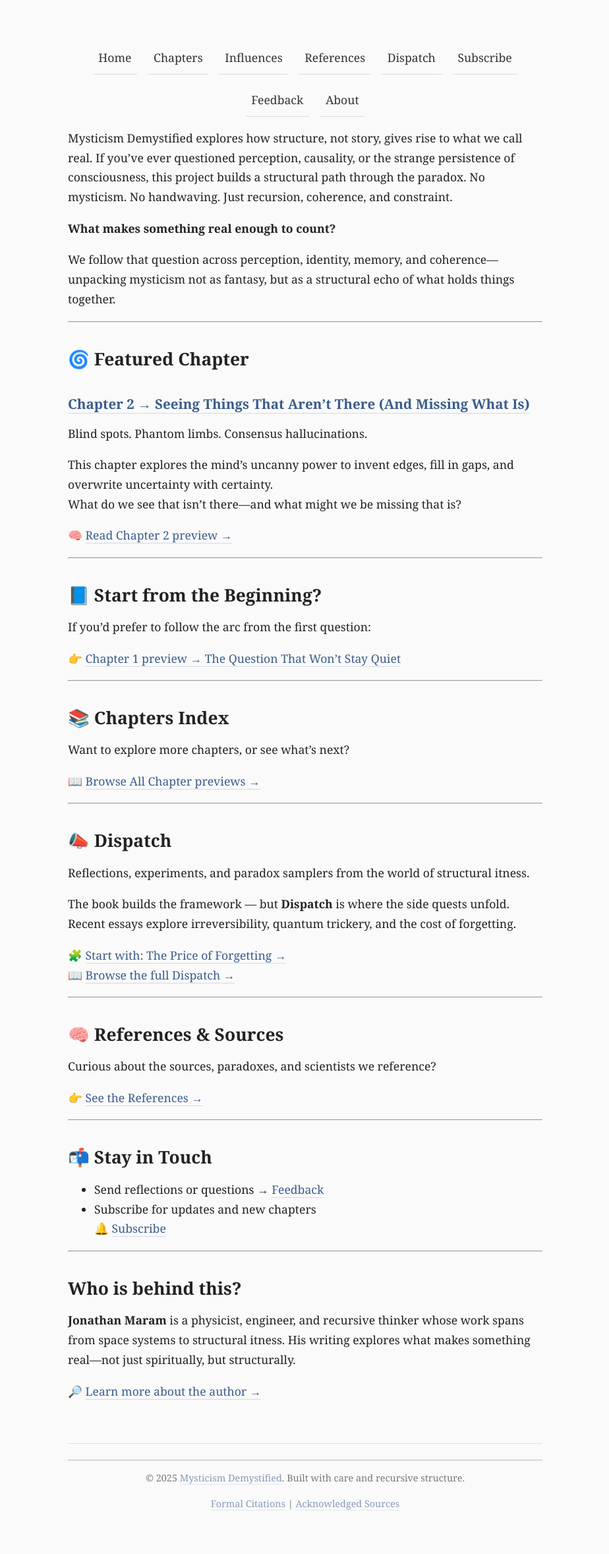
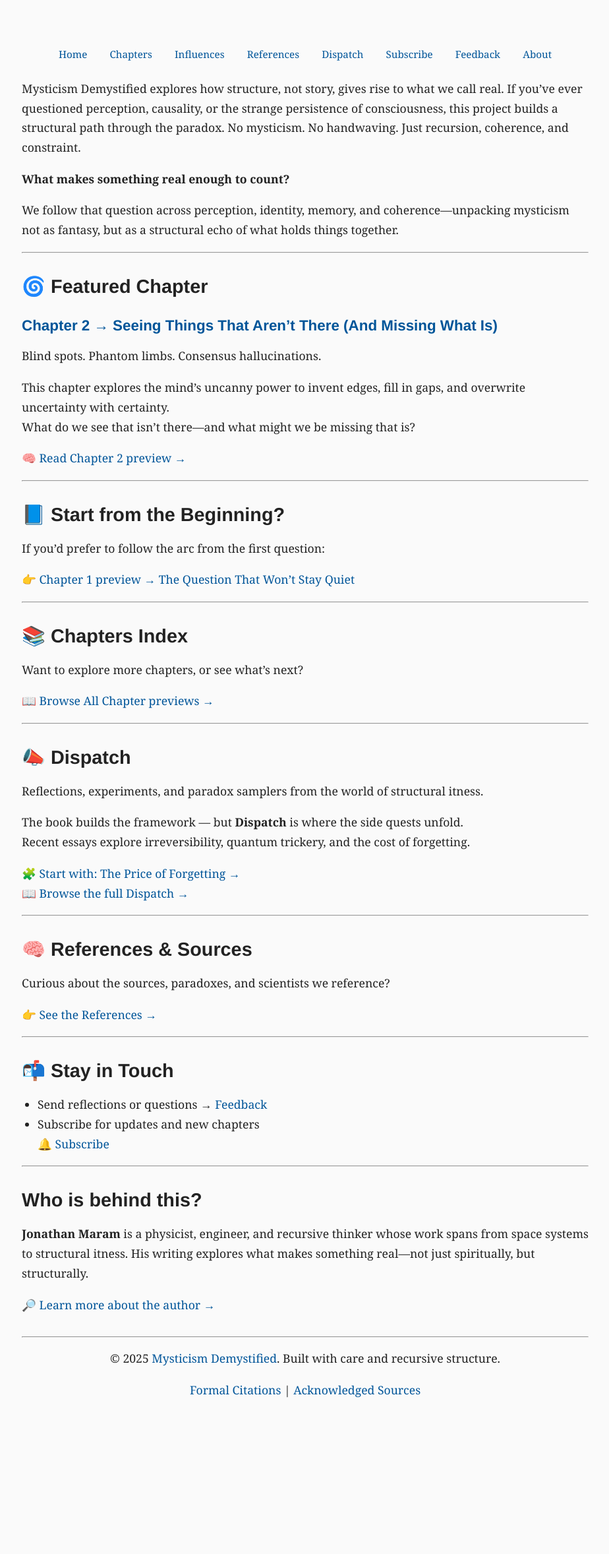
Before and after one commit to jonmmar/maram-cc-site, a Jekyll site: the page built from index.md, in a window 1280 px wide. Shown: the whole page at 66% size, without its empty margins (177-1101 px from the left). Built offline with Jekyll 4.4.1, drawn with Linux system fonts in a browser that asks for light colours; after the commit the page ends 2187 px from its top, so only the background shows below that.

Commit message:
widened text span

```diff
--- a/assets/styles.css
+++ b/assets/styles.css
@@ -1,89 +1,109 @@
-/* ✅ This is valid CSS — no HTML tags allowed here */
-.nav-wrapper {
-  padding: 1rem 2rem;
-  text-align: center;
-}
-
-.site-nav ul {
-  list-style: none;
-  margin: 0;
-  padding: 0;
-  display: flex;
-  justify-content: center;  /* optionally center the nav */
-  gap: 1.5rem;
-}
-
-.site-nav li {
-  display: inline;
-}
-
-.site-nav a {
-  text-decoration: none;
-  font-weight: 500;
-  color: #333;
-}
-
-.site-nav a:hover {
-  text-decoration: underline;
-}
-
-/* Existing body and typography styles */
 body {
   font-family: Georgia, serif;
   font-size: 1.1rem;
   line-height: 1.7;
-  max-width: 720px;
+  max-width: 860px;  /* Increased from 720px */
   margin: 4rem auto;
-  padding: 0 1rem;
+  padding: 0 1.25rem;
   background-color: #fafafa;
   color: #222;
 }
 
-h1, h2, h3 {
-  font-family: 'Georgia', serif;
-  margin-top: 2.5rem;
-  margin-bottom: 1rem;
-  line-height: 1.2;
-}
-
 a {
-  color: #3a5c8c;
+  color: #005599;
   text-decoration: none;
-  border-bottom: 1px solid rgba(58, 92, 140, 0.2);
 }
 
 a:hover {
-  border-bottom-color: #3a5c8c;
+  text-decoration: underline;
 }
 
-footer {
-  margin-top: 4rem;
-  padding-top: 1rem;
-  border-top: 1px solid #ccc;
-  font-size: 0.9rem;
-  opacity: 0.6;
+h1, h2, h3, h4 {
+  font-family: 'Helvetica Neue', Helvetica, Arial, sans-serif;
+  font-weight: 600;
+  line-height: 1.3;
+}
+
+h1 {
+  font-size: 2.4rem;
+  margin-bottom: 1rem;
+}
+
+h2 {
+  font-size: 1.8rem;
+  margin-top: 2rem;
+  margin-bottom: 1rem;
+}
+
+h3 {
+  font-size: 1.4rem;
+  margin-top: 1.6rem;
+  margin-bottom: 0.75rem;
+}
+
+ul {
+  padding-left: 1.5rem;
+}
+
+blockquote {
+  margin-left: 1.5rem;
+  padding-left: 1rem;
+  border-left: 4px solid #ccc;
+  color: #555;
+  font-style: italic;
+}
+
+pre {
+  background-color: #f4f4f4;
+  padding: 1rem;
+  overflow-x: auto;
+}
+
+code {
+  font-family: monospace;
+  background-color: #f4f4f4;
+  padding: 0.2rem 0.4rem;
+  border-radius: 4px;
+}
+
+header, footer {
   text-align: center;
+  margin: 2rem 0;
 }
+
+/* NAVIGATION */
+
 .site-nav ul {
   display: flex;
-  flex-wrap: wrap;     /* ✅ Prevents horizontal overflow */
-  gap: 1rem;            /* Adds spacing between nav items */
+  flex-wrap: wrap;
+  justify-content: center;
+  gap: 1rem;
   padding: 0;
   margin: 0;
   list-style: none;
-  justify-content: center; /* Optional: centers nav items */
+  font-size: 0.95rem; /* Slightly smaller */
 }
 
 .site-nav li a {
   display: block;
-  padding: 0.5em;
-  text-decoration: none;
+  padding: 0.4em 0.6em; /* Reduced padding */
 }
 
-/* Optional: Adjust spacing or font size on smaller screens */
-@media (max-width: 600px) {
+/* RESPONSIVE NAV SCROLLING ON SMALL DEVICES */
+
+@media (max-width: 500px) {
   .site-nav ul {
-    gap: 0.5rem;
-    font-size: 0.95rem;
+    flex-wrap: nowrap;
+    overflow-x: auto;
+    -webkit-overflow-scrolling: touch;
   }
 }
+
+/* Images and media */
+
+img {
+  max-width: 100%;
+  height: auto;
+  display: block;
+  margin: 1rem auto;
+}
```
